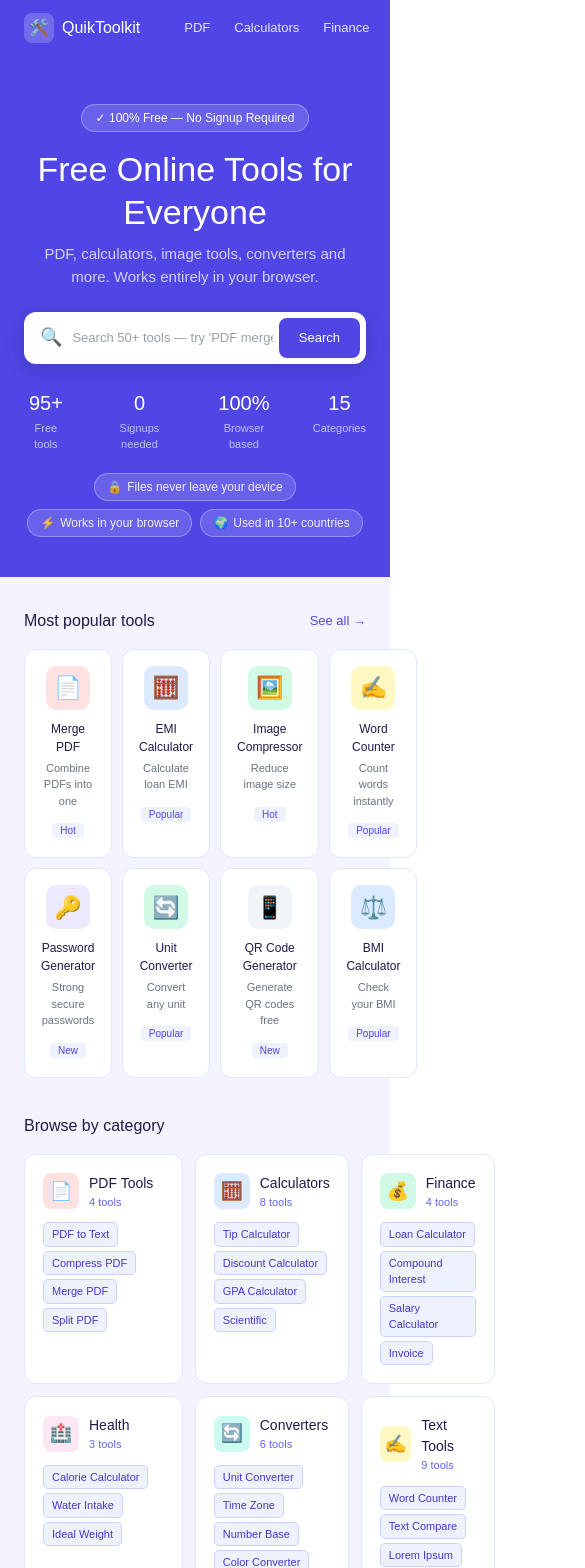
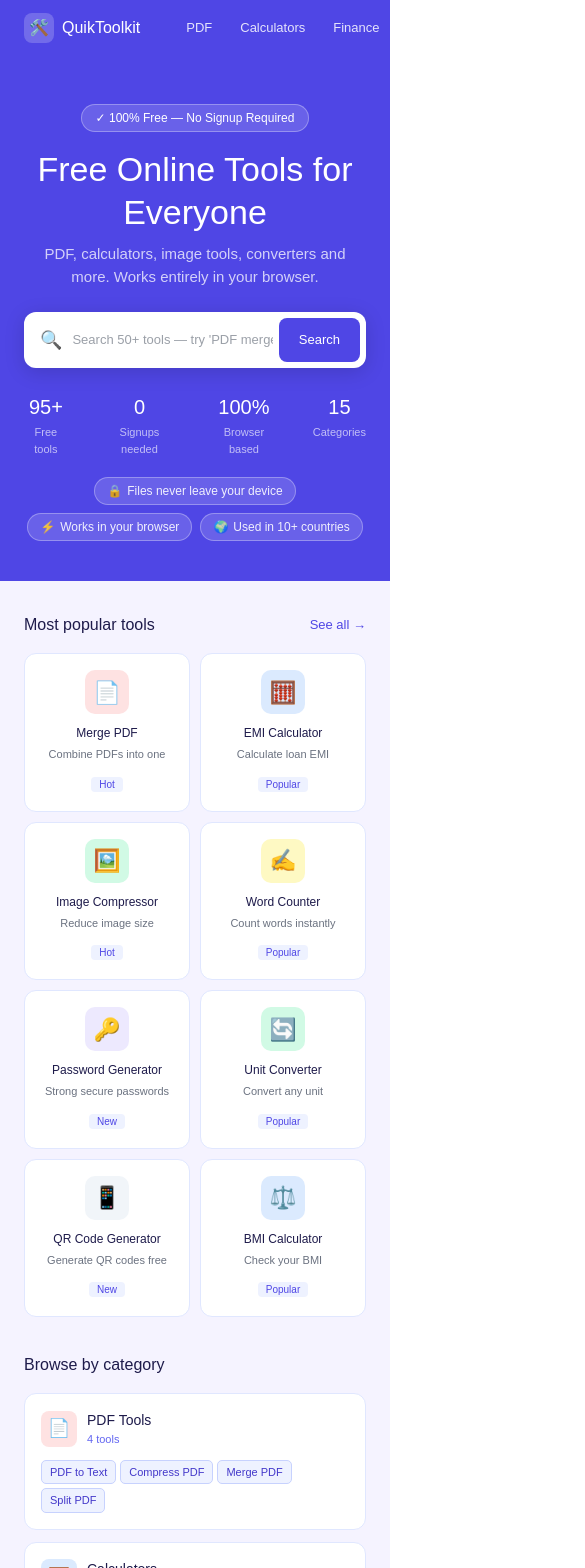
Before and after one commit to PrijithSamuel/toolssite, a Next.js app: page / in a window 390 px wide. Shown: the top 1568 px of the page, 585 px wide, since content can reach past the window. Built offline with nearby package versions, Linux system fonts and the light colour scheme.

Commit message:
Fix mobile tap targets and responsive grid layouts

```diff
--- a/app/components/Header.js
+++ b/app/components/Header.js
@@ -15,14 +15,14 @@ export default function Header({ breadcrumbs = [] }) {
   return (
     <>
       <nav role="navigation" aria-label="Main navigation" style={{ background: "#4F46E5" }}>
-        <div style={{ maxWidth: "1200px", margin: "0 auto", padding: "0 20px", display: "flex", alignItems: "center", height: "52px" }}>
+        <div style={{ maxWidth: "1200px", margin: "0 auto", padding: "0 20px", display: "flex", alignItems: "center", height: "56px" }}>
           <Link href="/" aria-label="QuikToolkit home page" style={{ display: "flex", alignItems: "center", gap: "7px", marginRight: "16px", textDecoration: "none", flexShrink: 0 }}>
             <div style={{ width: "28px", height: "28px", background: "rgba(255,255,255,0.2)", borderRadius: "7px", display: "flex", alignItems: "center", justifyContent: "center", fontSize: "14px" }}>🛠️</div>
             <span style={{ fontSize: "14px", fontWeight: "600", color: "white" }}>QuikToolkit</span>
           </Link>
           <div style={{ display: "flex", flex: 1, overflow: "hidden" }}>
             {navLinks.map((link) => (
-              <Link key={link.href} href={link.href} className="nav-link-item" style={{ padding: "0 7px", height: "52px", display: "flex", alignItems: "center", fontSize: "11.5px", color: "rgba(255,255,255,0.85)", textDecoration: "none", whiteSpace: "nowrap" }}>
+              <Link key={link.href} href={link.href} className="nav-link-item" style={{ padding: "0 14px", height: "56px", display: "flex", alignItems: "center", fontSize: "11.5px", color: "rgba(255,255,255,0.85)", textDecoration: "none", whiteSpace: "nowrap" }}>
                 {link.label}
               </Link>
             ))}
--- a/app/globals.css
+++ b/app/globals.css
@@ -71,3 +71,23 @@ body {
   background: rgba(255,255,255,0.15);
   border-radius: 6px;
 }
+
+@media (max-width: 768px) {
+  nav a {
+    min-height: 44px;
+    display: flex;
+    align-items: center;
+  }
+
+  button {
+    min-height: 44px;
+  }
+
+  .tool-card {
+    min-height: 60px;
+  }
+
+  .cat-card {
+    padding: 16px !important;
+  }
+}
--- a/app/page.js
+++ b/app/page.js
@@ -178,7 +178,7 @@ export default function Home() {
           </Link>
           <div style={{ display: "flex", flex: 1 }}>
             {navLinks.map((link) => (
-              <Link key={link.href} href={link.href} className="nav-link-item" style={{ padding: "0 12px", height: "56px", display: "flex", alignItems: "center", fontSize: "13px", color: "rgba(255,255,255,0.85)", textDecoration: "none", whiteSpace: "nowrap" }}>
+              <Link key={link.href} href={link.href} className="nav-link-item" style={{ padding: "0 14px", height: "56px", display: "flex", alignItems: "center", fontSize: "13px", color: "rgba(255,255,255,0.85)", textDecoration: "none", whiteSpace: "nowrap" }}>
                 {link.label}
               </Link>
             ))}
@@ -249,7 +249,7 @@ export default function Home() {
           <h2 style={{ fontSize: "16px", fontWeight: "500", color: "#1E1B4B" }}>Most popular tools</h2>
           <Link href="/search" style={{ fontSize: "13px", color: "#4F46E5", textDecoration: "none", fontWeight: "500" }}>See all →</Link>
         </div>
-        <div style={{ display: "grid", gridTemplateColumns: "repeat(4, 1fr)", gap: "10px", marginBottom: "36px" }}>
+        <div style={{ display: "grid", gridTemplateColumns: "repeat(auto-fill, minmax(160px, 1fr))", gap: "10px", marginBottom: "36px" }}>
           {popularTools.map((tool) => (
             <Link key={tool.href} href={tool.href} className="tool-card" style={{ background: "white", border: "0.5px solid #E0E7FF", borderRadius: "12px", padding: "16px", textAlign: "center", textDecoration: "none", display: "block" }}>
               <div style={{ width: "44px", height: "44px", borderRadius: "10px", background: tool.iconBg, display: "flex", alignItems: "center", justifyContent: "center", fontSize: "22px", margin: "0 auto 10px" }}>
@@ -266,7 +266,7 @@ export default function Home() {
         <div style={{ display: "flex", alignItems: "center", justifyContent: "space-between", marginBottom: "16px" }}>
           <h2 style={{ fontSize: "16px", fontWeight: "500", color: "#1E1B4B" }}>Browse by category</h2>
         </div>
-        <div style={{ display: "grid", gridTemplateColumns: "repeat(3, 1fr)", gap: "12px" }}>
+        <div style={{ display: "grid", gridTemplateColumns: "repeat(auto-fill, minmax(280px, 1fr))", gap: "12px" }}>
           {categories.map((cat) => (
             <Link key={cat.slug} href={`/${cat.slug}`} className="cat-card" style={{ background: "white", border: "0.5px solid #E0E7FF", borderRadius: "12px", padding: "18px", textDecoration: "none", display: "block" }}>
               <div style={{ display: "flex", alignItems: "center", gap: "10px", marginBottom: "12px" }}>
```
